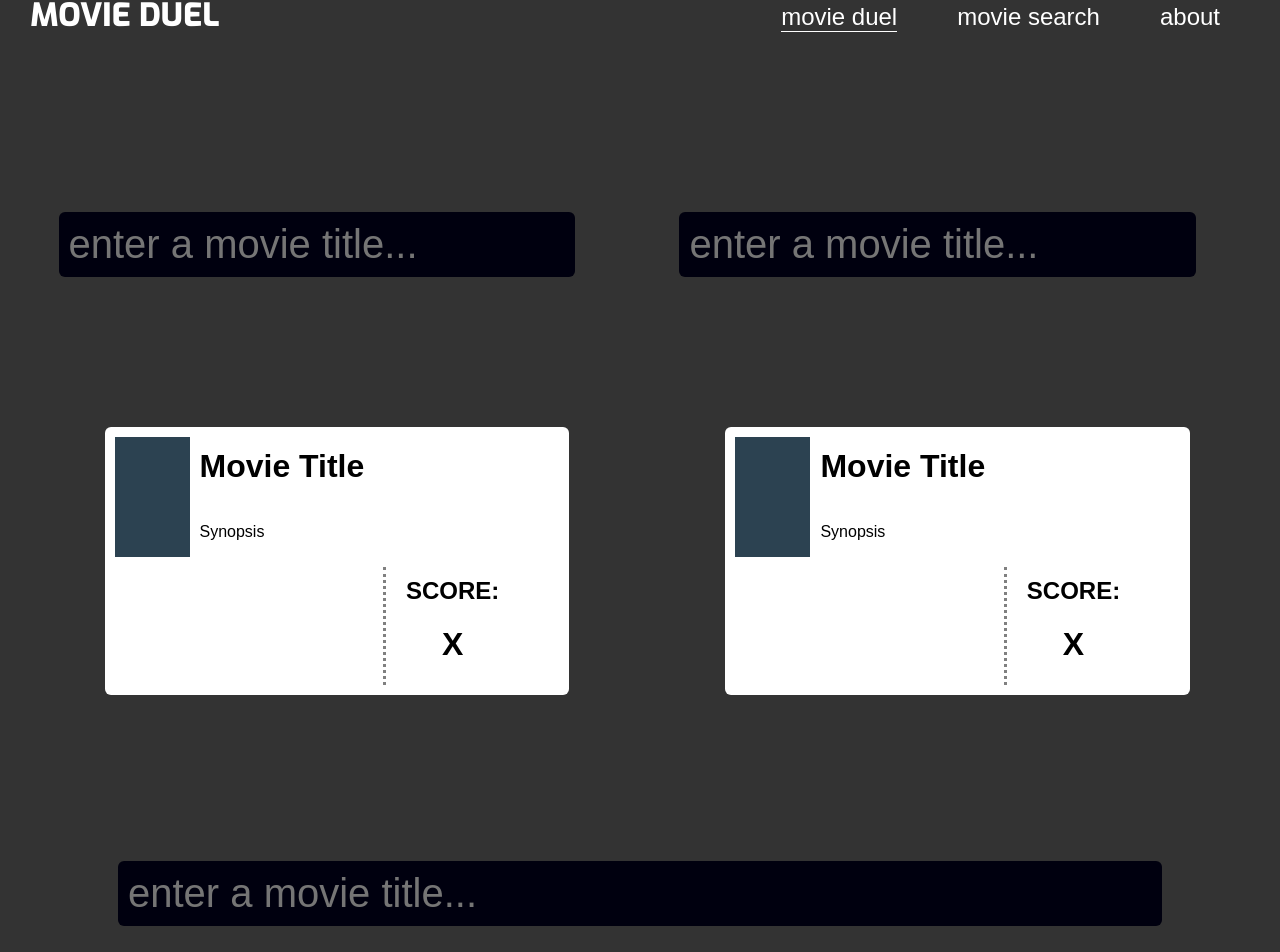
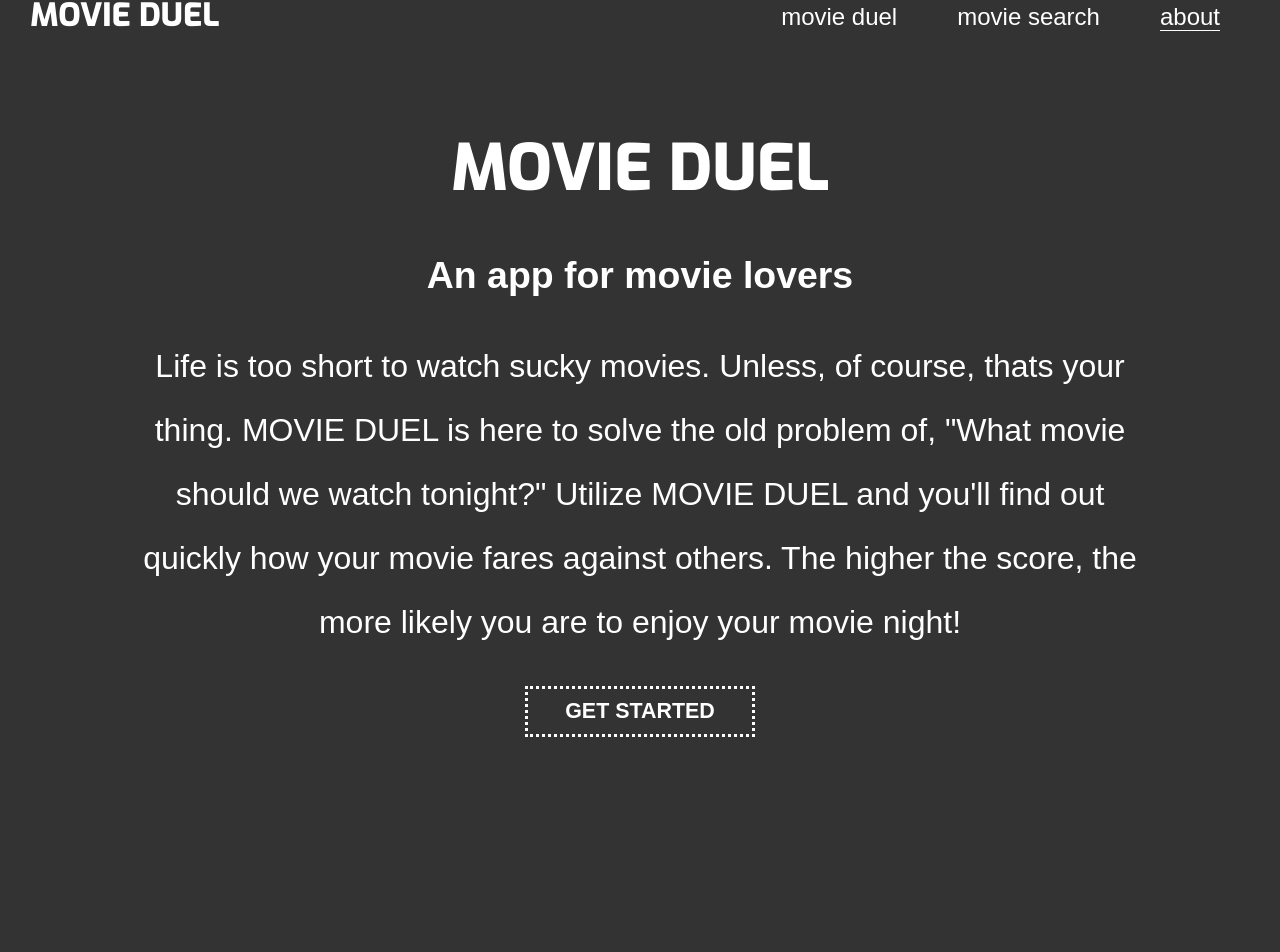
Before and after one commit to MonicaHoward/movie-duel-2.0, a React (Create React App) app: page /about in a window 1280 px wide. Shown: the part 57-1009 px from the top of the page. After the commit the page ends 944 px from the top, so only its background shows below. Built offline with nearby package versions, Linux system fonts and the light colour scheme; a web font is replaced by a local one.

Commit message:
router is now working

```diff
--- a/package.json
+++ b/package.json
@@ -7,6 +7,7 @@
     "react": "^15.6.1",
     "react-dom": "^15.6.1",
     "react-router": "^4.1.1",
+    "react-router-active-component": "^4.0.0",
     "react-router-dom": "^4.1.1"
   },
   "devDependencies": {
--- a/src/App.css
+++ b/src/App.css
@@ -20,6 +20,13 @@
   font-size: 1.5em;
   list-style-type: none;
   margin: 30px;
+}
+a {
+  text-decoration: none;
+  color: #FFFFFF;
+}
+.active {
+  border-bottom: 1px solid white;
 }
 /*INPUT STUFF GOES HERE*/
 form {
@@ -83,7 +90,7 @@ input {
   color: #FFFFFF;
   font-family: 'Gruppo', sans-serif;
   font-size: 2em;
-  margin: 0 auto;
+  margin: 150px auto;
   width: 80%;
 }
 .about h1 {
--- a/src/App.js
+++ b/src/App.js
@@ -1,5 +1,5 @@
 import React, { Component } from 'react';
-
+import { BrowserRouter as Router, Route, } from 'react-router-dom';
 import Header from  './Header.js';
 import MovieDuel from './MovieDuel.js';
 import MovieSearch from './MovieSearch.js';
@@ -9,22 +9,15 @@ import './App.css';
 class App extends Component {
   render() {
     return (
-      // <Router>
+    <Router>
         <div className="App">
           <Header />
-            {/* <Link to="/movie-duel"> */}
-              <MovieDuel />
-              <MovieSearch />
-            {/* </Link>
-            <Link to="/about"> */}
-              <About />
-            {/* </Link>
-            <Route path="/movie-duel" component={ MovieDuel } />
-            <Route path="/movie-search" component={ MovieSearch } />
-            <Route path="/about"  component={ About } /> */}
+
+          <Route path="/movie-duel" component={ MovieDuel } />
+          <Route path="/movie-search" component={ MovieSearch } />
+          <Route path="/about"  component={ About } />
         </div>
-      // </Router>
-
+      </Router>
     );
   }
 }
--- a/src/Header.js
+++ b/src/Header.js
@@ -1,41 +1,62 @@
 import React from 'react';
+var NavLink = require('react-router-dom').NavLink
+
 
 class Header extends React.Component {
-  constructor(props) {
-    super(props);
-    this.state = {
-      selectedPage: 'movie duel'
-    };
-    this.updatePage = this.updatePage.bind(this);
-  }
-
-  updatePage(page) {
-    this.setState(function () {
-      return {
-        selectedPage: page
-      }
-    });
-  }
+  // constructor(props) {
+  //   super(props);
+  //   this.state = {
+  //     selectedPage: 'movie duel'
+  //   };
+  //   this.updatePage = this.updatePage.bind(this);
+  // }
+  //
+  // updatePage(page) {
+  //   this.setState(function () {
+  //     return {
+  //       selectedPage: page
+  //     }
+  //   });
+  //}
 
   render() {
-    var nav = ['about', 'movie search', 'movie duel'];
+    // var nav = ['about', 'movie search', 'movie duel'];
+    // return (
+    //   <div className="header">
+    //     <h1>MOVIE DUEL</h1>
+    //     <ul className="nav">
+    //       {nav.map(function (page) {
+    //         return (
+    //           <li
+    //             key={page}
+    //             onClick={this.updatePage.bind(null, page)}
+    //             style={page === this.state.selectedPage ? {borderBottom: '1px solid white'} : null}>
+    //             {page}
+    //           </li>
+    //         )
+    //       }, this)}
+    //     </ul>
+    //   </div>
+    // )
     return (
-      <div className="header">
-        <h1>MOVIE DUEL</h1>
-        <ul className="nav">
-          {nav.map(function (page) {
-            return (
-              <li
-                key={page}
-                onClick={this.updatePage.bind(null, page)}
-                style={page === this.state.selectedPage ? {borderBottom: '1px solid white'} : null}>
-                {page}
-              </li>
-            )
-          }, this)}
-        </ul>
+      <div>
+        <div className="header">
+          <h1>MOVIE DUEL</h1>
+          <ul className="nav">
+            <li>
+               <NavLink activeClassName="active" to='/about'>about</NavLink>
+            </li>
+            <li>
+               <NavLink activeClassName="active" to='/movie-search'>movie search</NavLink>
+            </li>
+            <li>
+               <NavLink exact activeClassName="active" to='/movie-duel'>movie duel</NavLink>
+            </li>
+          </ul>
+        </div>
       </div>
     )
+
   }
 }
 export default Header;
--- a/src/Input.js
+++ b/src/Input.js
@@ -7,7 +7,8 @@ class Input extends React.Component {
         <input
           placeholder="enter a movie title..."
           onChange={this.props.onChangeHandler}
-          onKeyUp={this.props.onKeyUpHandler}/>
+          onKeyUp={this.props.onKeyUpHandler}
+        />
       </form>
     )
   }
--- a/src/MovieSearch.js
+++ b/src/MovieSearch.js
@@ -12,6 +12,8 @@ class MovieSearch extends React.Component {
       allMovieData: [],
       searchQuery: ''
     }
+    this.handleChange = this.handleChange.bind(this);
+
 
   }
 
@@ -19,10 +21,12 @@ class MovieSearch extends React.Component {
     this.setState({
       searchQuery: evt.target.value
     })
+
   }
 
   handleKeyUp(evt) {
-    if (evt.keyCode !== 13) {
+    if (evt.keyCode === 13) {
+
       console.log("hello", this.state.searchQuery)
       $.ajax({
         url: `https://api.themoviedb.org/3/search/movie?api_key=dec457859cd32502859fced3c3ca8ede&query=${this.state.searchQuery}`,
@@ -37,14 +41,40 @@ class MovieSearch extends React.Component {
   }
 
   render() {
+    let displayThis;
+    if (this.state.allMovieData.length > 0) {
+      displayThis = this.state.allMovieData.map((movie) => {
+        return (
+          <li className="movie-result">
+            <div className="movie-poster">
+              {/* img tags goes here */}
+            </div>
+            <div className="movie-info">
+              <h1 className="movie-title">Movie Title {this.state.movie.title}</h1>
+              <p>Synopsis</p>
+            </div>
+            <div className="movie-score">
+              <h2>SCORE:</h2>
+              <h1>X</h1>
+            </div>
+          </li>
+        )
+      });
+
+    }
+
+
     return (
       <div className="movie-search">
         <Input
           onChangeHandler={this.handleChange.bind((this))}
-          onKeyUpHandler={this.handleKeyUp.bind((this))}/>
-        <ResultsList>
-          <SearchResult />
-        </ResultsList>
+          onKeyUpHandler={this.handleKeyUp.bind((this))}
+          searchQuery={this.state.searchQuery}
+        />
+          <ul>
+            {displayThis}
+          </ul>
+
       </div>
     )
   }
```
Also changed, not shown: 1 other file (tests, documents, lock files or other folders).
